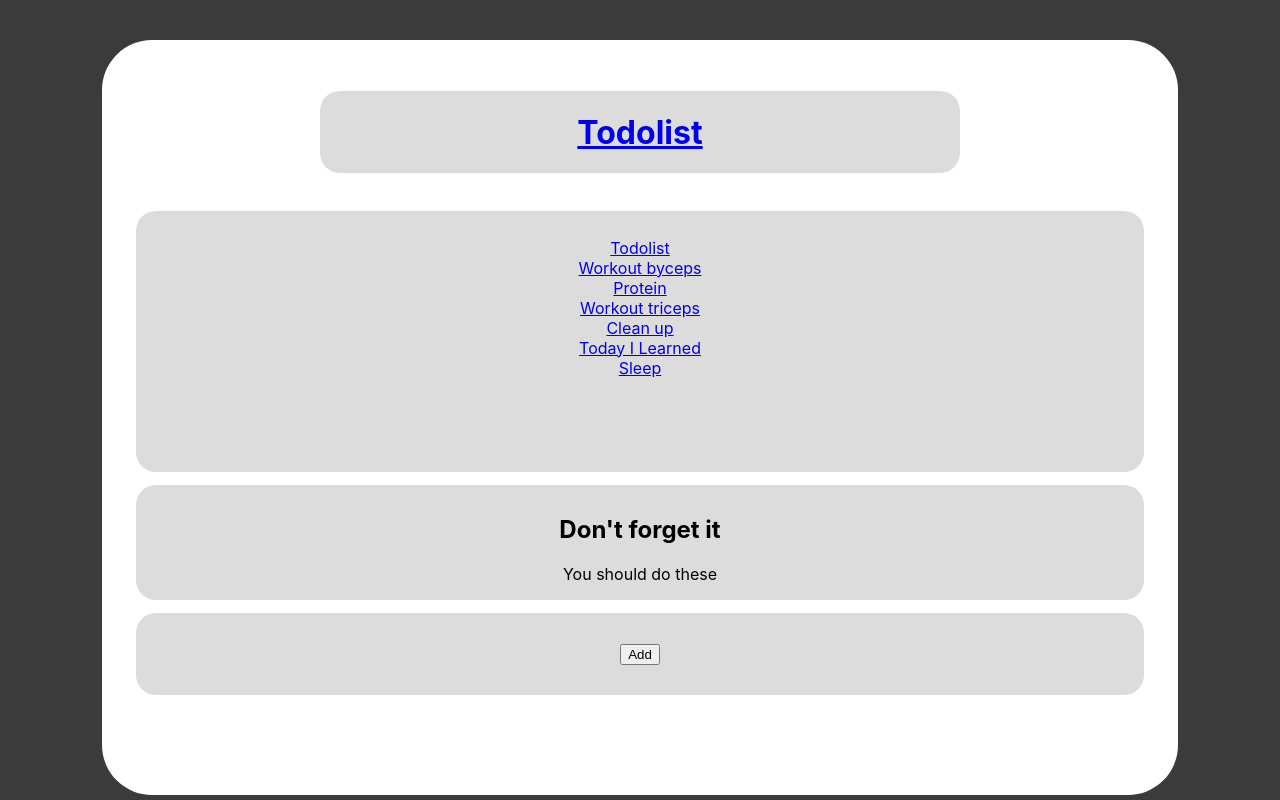
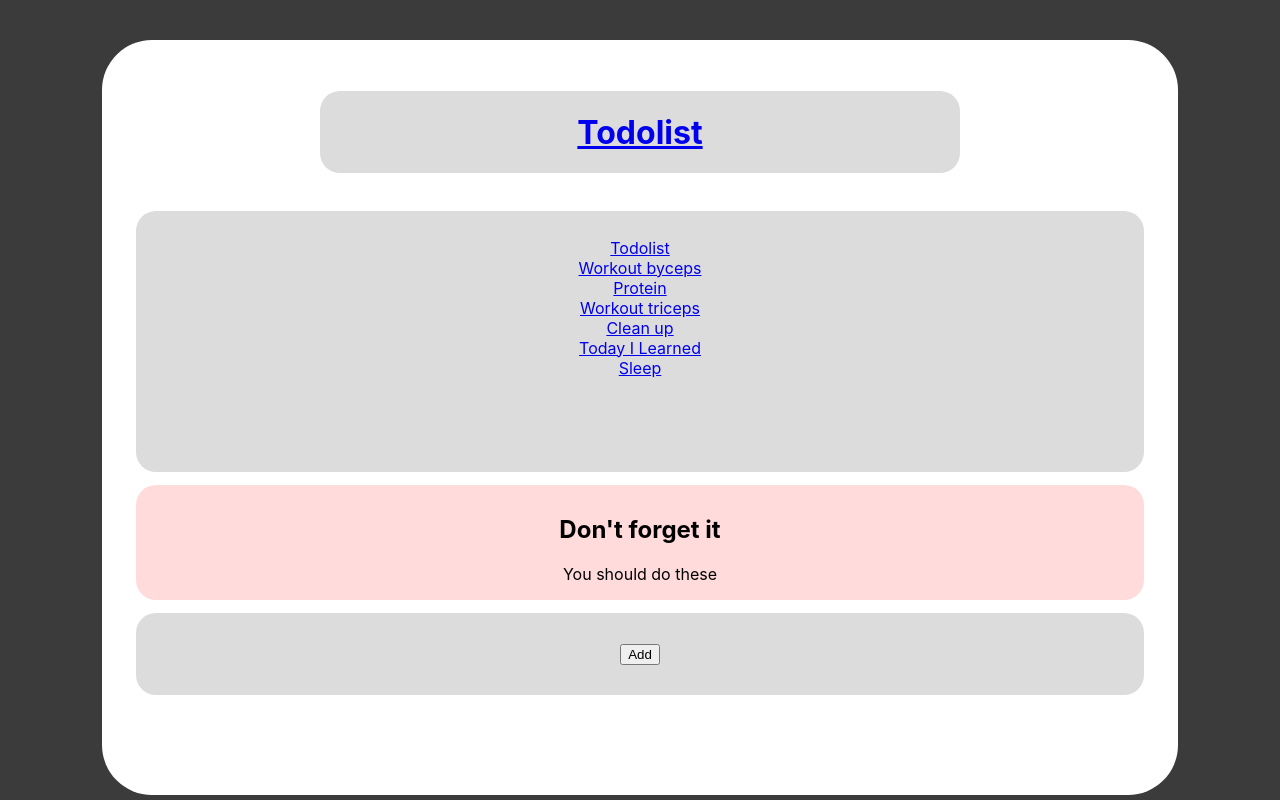
Before and after one commit to Dev-Dotoli/todoList, a React (Create React App) app: page / in a window 1280 px wide. Built offline with nearby package versions, Linux system fonts and the light colour scheme.

Commit message:
Fix: CSS change gray tones

```diff
--- a/src/App.css
+++ b/src/App.css
@@ -50,7 +50,7 @@ body {
 .article {
   /* border: 1px solid; */
   border-radius: 20px;
-  background-color: #dcdcdc;
+  background-color: #ffdbdb;
 
   margin: 1vw 1vh;
   padding: 1%;
```
